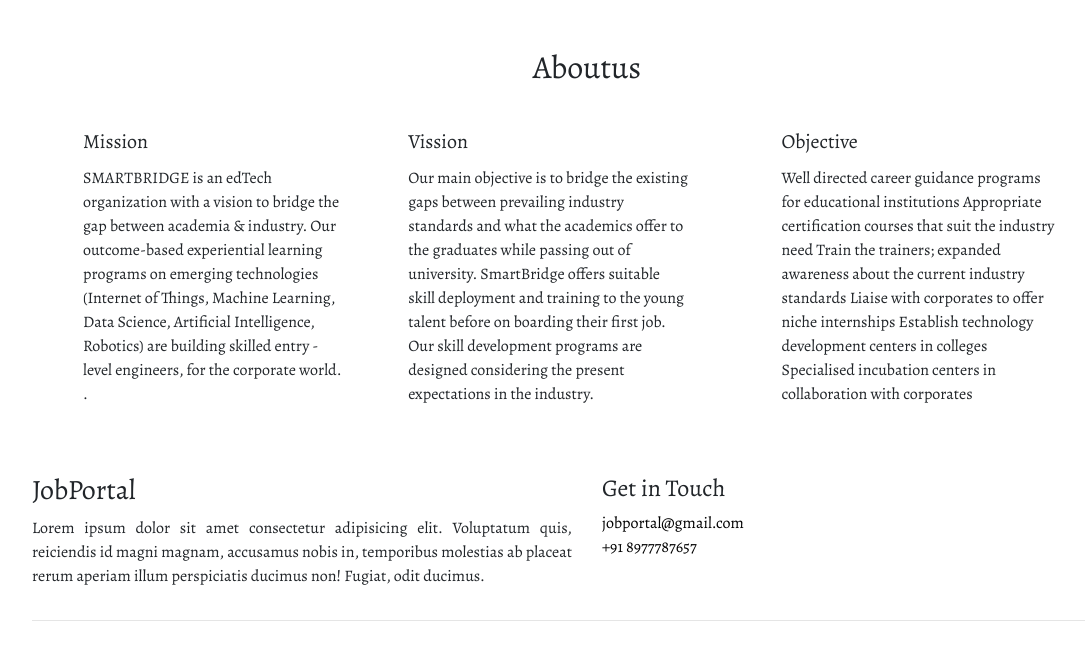
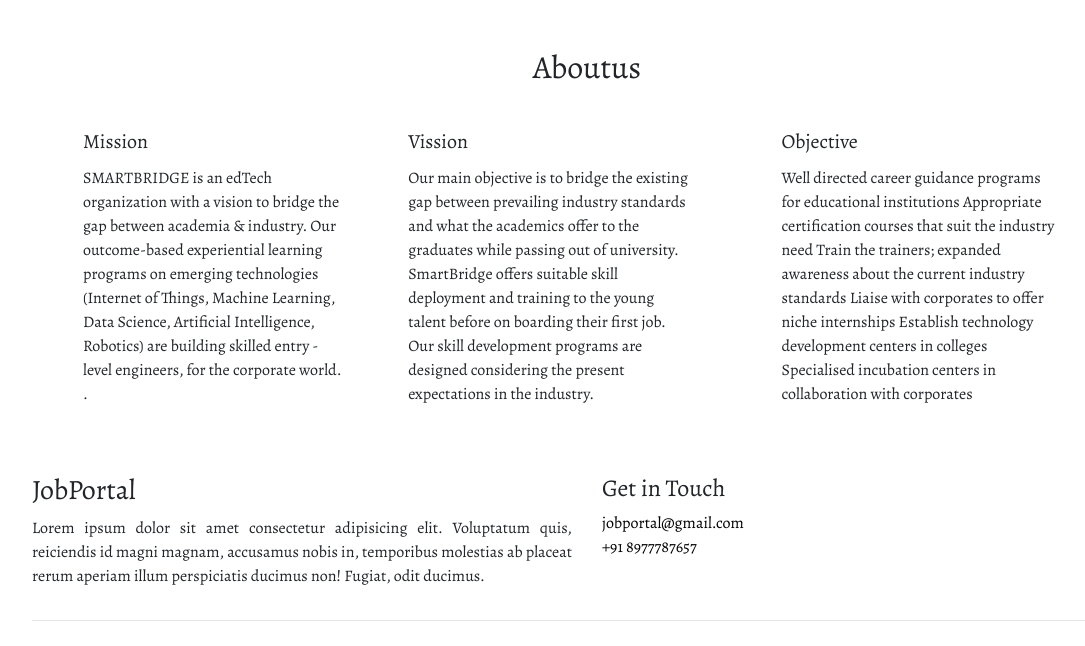
Before and after one commit to KalyaniKannan-2027/JobPortal_Kalyani_app, a Flask app: page / in a window 1280 px wide. Shown: the part 96-742 px from the top of the page, without its empty margins (53-1138 px from the left). Run offline with Flask 2, Linux system fonts and the light colour scheme; some libraries are stand-ins or nearby versions.

Commit message:
Update home.html

```diff
--- a/templates/home.html
+++ b/templates/home.html
@@ -57,7 +57,7 @@
                     <!-- <img src="assets/img/friendship day.JPG" class="card-img-top" alt="..."> -->
                     <div class="card-body">
                       <h5 class="card-title">Vission</h5>
-                      <p class="card-text">Our main objective is to bridge the existing gaps between prevailing industry standards and what the academics offer to the graduates while passing out of university. SmartBridge offers suitable skill deployment and training to the young talent before on boarding their first job.
+                      <p class="card-text">Our main objective is to bridge the existing gap between prevailing industry standards and what the academics offer to the graduates while passing out of university. SmartBridge offers suitable skill deployment and training to the young talent before on boarding their first job.
 
 Our skill development programs are designed considering the present expectations in the industry. </p>
                     </div>
```
